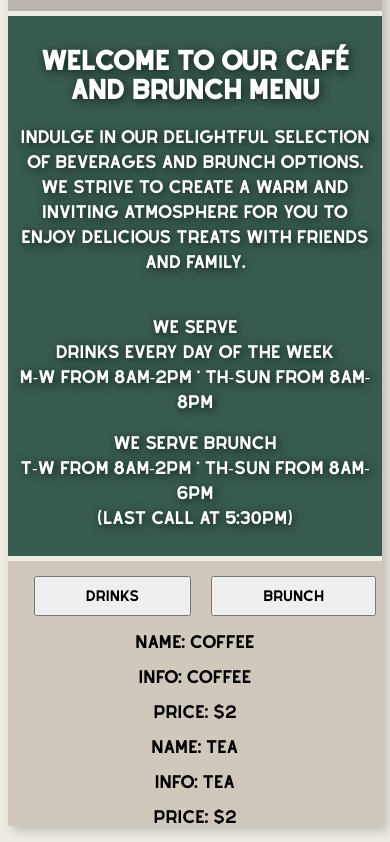
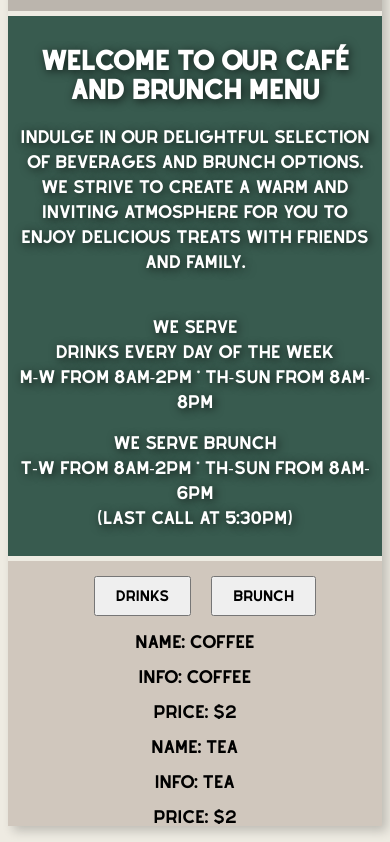
Before and after one commit to rydelldonato/18-grams-website, a React (Create React App) app: page /menus in a window 390 px wide. Shown: the part 468-1310 px from the top of the page. Built offline with nearby package versions, Linux system fonts and the light colour scheme.

Commit message:
added button styling

```diff
--- a/src/components/menus/menus.css
+++ b/src/components/menus/menus.css
@@ -18,6 +18,10 @@
   .menuButtons {
     margin-top: 5px;
     padding-top: 15px;
+  }
+  .menuButtons button{
+    padding: 10px 20px;
+    color: black;
   }
   .topDiv {
     background-color: #bbb5ad;
```
